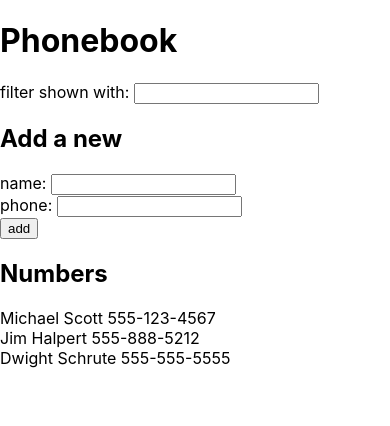
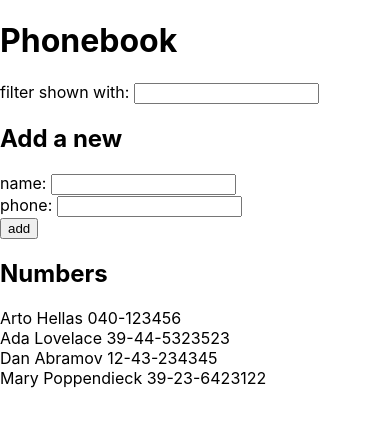
Before and after one commit to abuna1985/full-stack-open-course, a React (Create React App) app in the folder part2/phonebook/: page / in a window 390 px wide. Shown: the top 426 px of the page. Built offline with nearby package versions, Linux system fonts and the light colour scheme; data requests are answered from the project's data file.

Commit message:
Solution for Part 2.11: The Phonebook Step6

```diff
--- /dev/null
+++ b/part2/phonebook/db.json
@@ -0,0 +1,24 @@
+{
+  "persons":[
+    {
+      "name": "Arto Hellas",
+      "number": "040-123456",
+      "id": 1
+    },
+    {
+      "name": "Ada Lovelace",
+      "number": "39-44-5323523",
+      "id": 2
+    },
+    {
+      "name": "Dan Abramov",
+      "number": "12-43-234345",
+      "id": 3
+    },
+    {
+      "name": "Mary Poppendieck",
+      "number": "39-23-6423122",
+      "id": 4
+    }
+  ]
+}
--- a/part2/phonebook/src/App.js
+++ b/part2/phonebook/src/App.js
@@ -1,4 +1,5 @@
-import React, { useState } from 'react'
+import React, { useState, useEffect } from 'react';
+import axios from 'axios';
 import Title from './components/Title';
 import Filter from './components/Filter';
 import PersonForm from './components/PersonForm';
@@ -6,23 +7,40 @@
 import './App.css';
 
 const App = () => {
-  const [persons, setPersons] = useState([
-    {
-      name: 'Michael Scott',
-      number: '555-123-4567',
-    },
-    {
-      name: 'Jim Halpert',
-      number: '555-888-5212',
-    },
-    {
-      name: 'Dwight Schrute',
-      number: '555-555-5555',
-    }
-  ]);
+  const [persons, setPersons] = useState([]);
   const [newName, setNewName] = useState('');
   const [newPhoneNumber, setNewPhoneNumber] = useState('');
   const [searchName, setSearchName] = useState('');
+  const [isLoading, setIsLoading] = useState(false);
+  const [isError, setIsError] = useState(false);
+
+  // will only run once
+  useEffect(() => {
+    // set loading state to true
+    setIsLoading(true);
+    // make the GET request
+    axios
+      .get('http://localhost:3001/persons')
+      .then(response => {
+        // add the persons array
+        setPersons(response.data);
+        // stop loading state
+        setIsLoading(false);
+        // if error state is active, reset it
+        if (isError) {
+          setIsError(false);
+        }
+      })
+      .catch((err) => {
+        // set error to true
+        setIsError(true);
+        // stop loading state
+        setIsLoading(false);
+        // log the error
+        console.error(err);
+      });
+  // eslint-disable-next-line
+  }, [])
 
    // If searchName exists, filter with the current searchName
   // Else default to the person state array
@@ -79,7 +97,16 @@
         phoneVal={newPhoneNumber}
       />
       <Title type="h2">Numbers</Title>
-      <Persons persons={personsToShow} />
+      {/* iff Error, show this */}
+      {isError && <p>Something went wrong ...</p>}
+      {/* if loading, show loading state */}
+      {/* else show the list of persons */}
+      {isLoading ? (
+        <p>Loading...</p>
+      ) : (
+        <Persons persons={personsToShow} />
+      )
+      }
     </div>
   );
 }
```
Also changed, not shown: part2/phonebook/package.json (+6 -1 lines), 1 other file (tests, documents, lock files or other folders).
